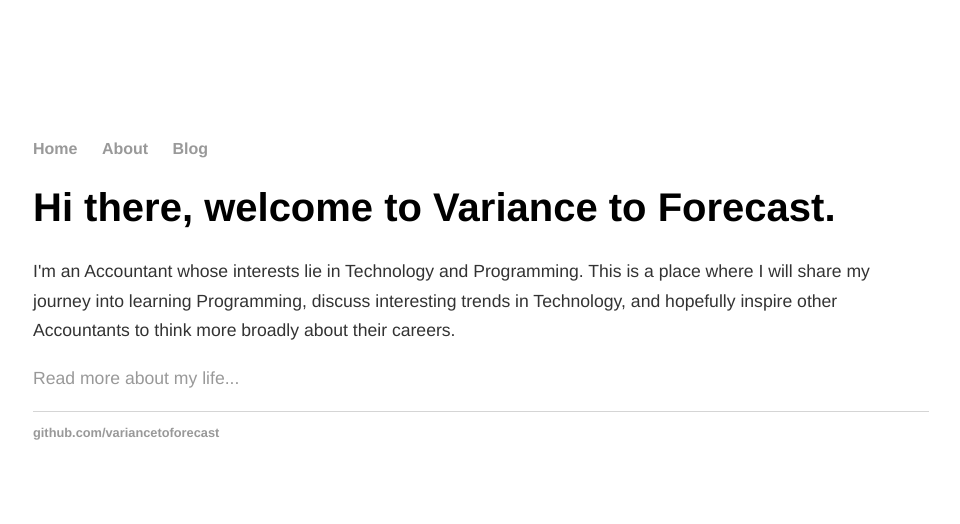
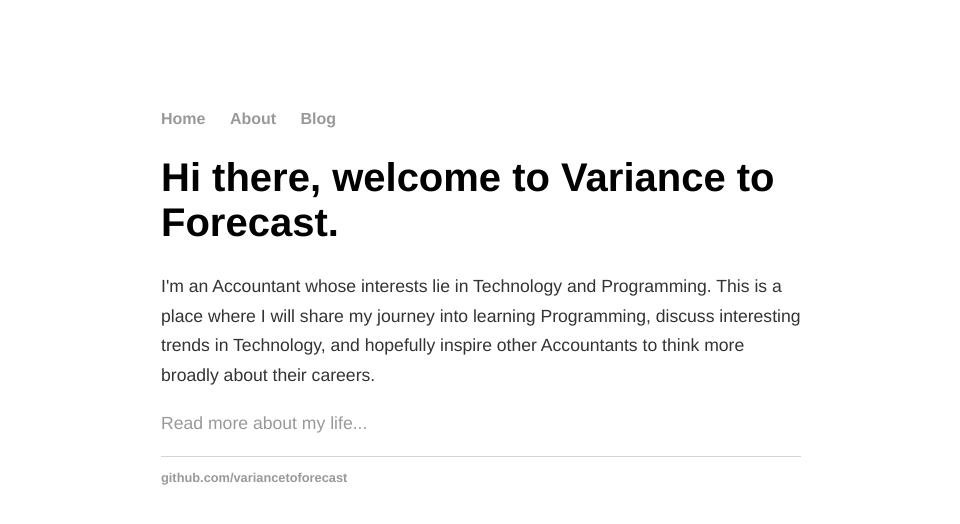
Before and after one commit to variancetoforecast/variancetoforecast.github.io, a Jekyll site: the page built from index.html, in a window 1280 px wide. Shown: the top 524 px of the page, without its empty margins (159-1119 px from the left). Built offline with Jekyll 4.4.1, drawn with Linux system fonts in a browser that asks for light colours.

Commit message:
Update main.css

```diff
--- a/css/main.css
+++ b/css/main.css
@@ -1,6 +1,6 @@
 body {
-    margin: 140px auto;
-    width: 70%;
+    margin: 110px auto;
+    width: 50%;
 }
 nav ul, footer ul {
     font-family:'Helvetica', 'Arial', 'Sans-Serif';
```
